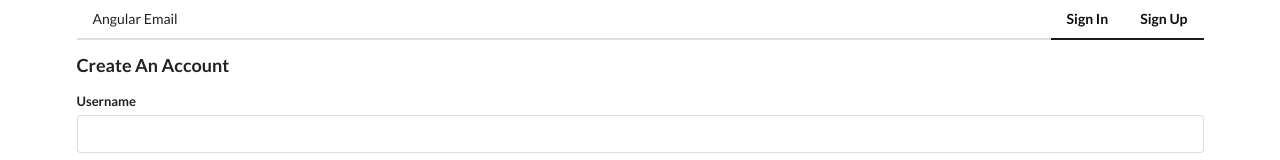
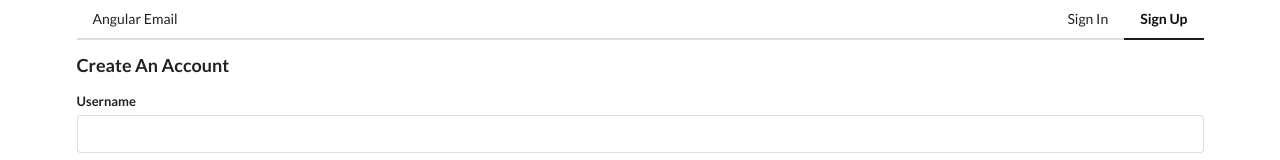
Before and after one commit to mtedone/angular-email-client, an Angular app: page /signup in a window 1280 px wide. Shown: the top 160 px of the page. Built offline with nearby package versions, Linux system fonts and the light colour scheme.

Commit message:
Add exact match

```diff
--- a/src/app/app.component.html
+++ b/src/app/app.component.html
@@ -13,7 +13,13 @@
       </ng-container>
 
       <ng-container *ngIf="!(signedIn$ | async)">
-        <a routerLink="/" class="ui item" routerLinkActive="active">Sign In</a>
+        <a
+          routerLink="/"
+          class="ui item"
+          routerLinkActive="active"
+          [routerLinkActiveOptions]="{ exact: true }"
+          >Sign In</a
+        >
         <a routerLink="/signup" class="ui item" routerLinkActive="active"
           >Sign Up</a
         >
```
